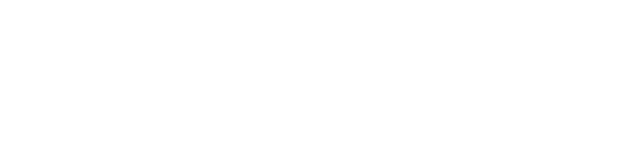
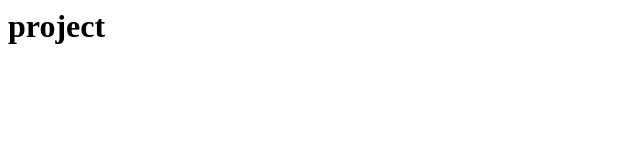
Before and after one commit to lalithakrishnan1/project1, a plain HTML site: page frontend/index.html in a window 1280 px wide. Shown: the whole page, without its empty margins (0-640 px from the left). Drawn offline with Linux system fonts and the light colour scheme.

Commit message:
second commit

```diff
--- a/frontend/index.html
+++ b/frontend/index.html
@@ -2,10 +2,10 @@
 <head>
     <meta charset="UTF-8">
     <meta http-equiv="X-UA-Compatible" content="IE=edge">
-    <meta name="viewport" content="width=device-width, initial-scale=1.0">
+    <meta name="viewport" content="width=, initial-scale=1.0">
     <title>Document</title>
 </head>
 <body>
-
+    <H1>project</H1>
 </body>
 </html>
```
